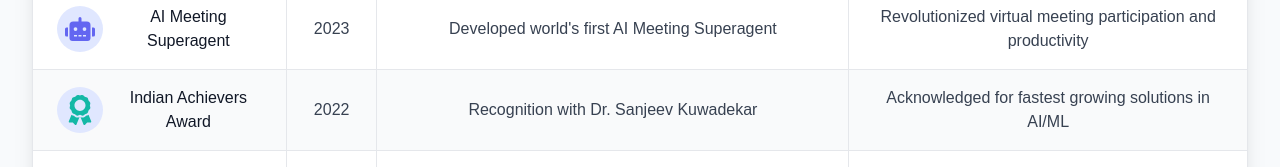
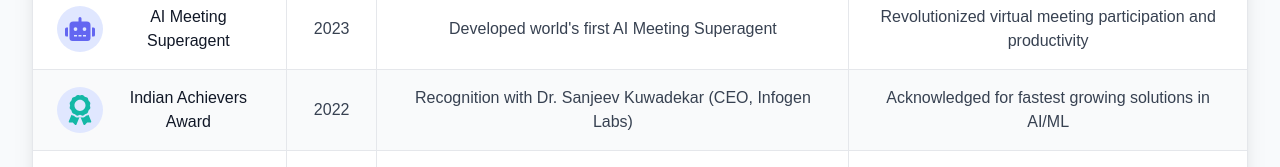
Before and after one commit to Sampathkumarvpatil/DrSampath, a React (Create React App) app in the folder frontend/: page /achievements in a window 1280 px wide. Shown: the part 785-952 px from the top of the page. Built offline with nearby package versions, Linux system fonts and the light colour scheme; a web font is replaced by a local one.

Commit message:
auto-commit for 737e8fe2-d9ea-4e1d-9e72-7ccb33cb8caa

```diff
--- a/frontend/src/pages/Achievements.js
+++ b/frontend/src/pages/Achievements.js
@@ -25,7 +25,7 @@ const Achievements = () => {
     {
       title: "Indian Achievers Award",
       year: "2022",
-      description: "Recognition with Dr. Sanjeev Kuwadekar",
+      description: "Recognition with Dr. Sanjeev Kuwadekar (CEO, Infogen Labs)",
       impact: "Acknowledged for fastest growing solutions in AI/ML",
       icon: <FaAward className="text-accent-500 text-3xl" />,
     },
```
